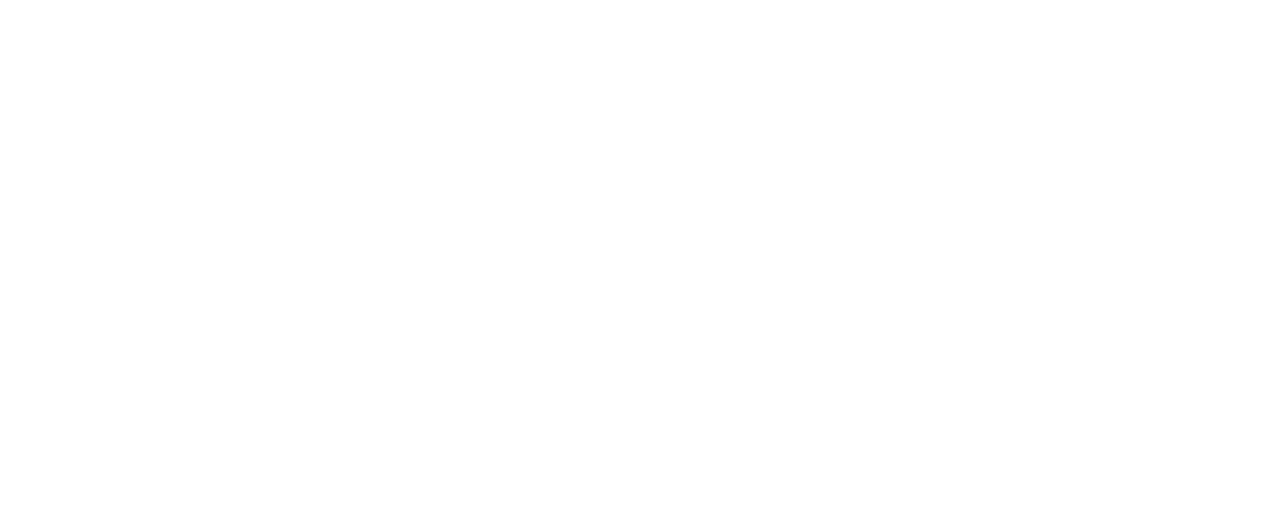
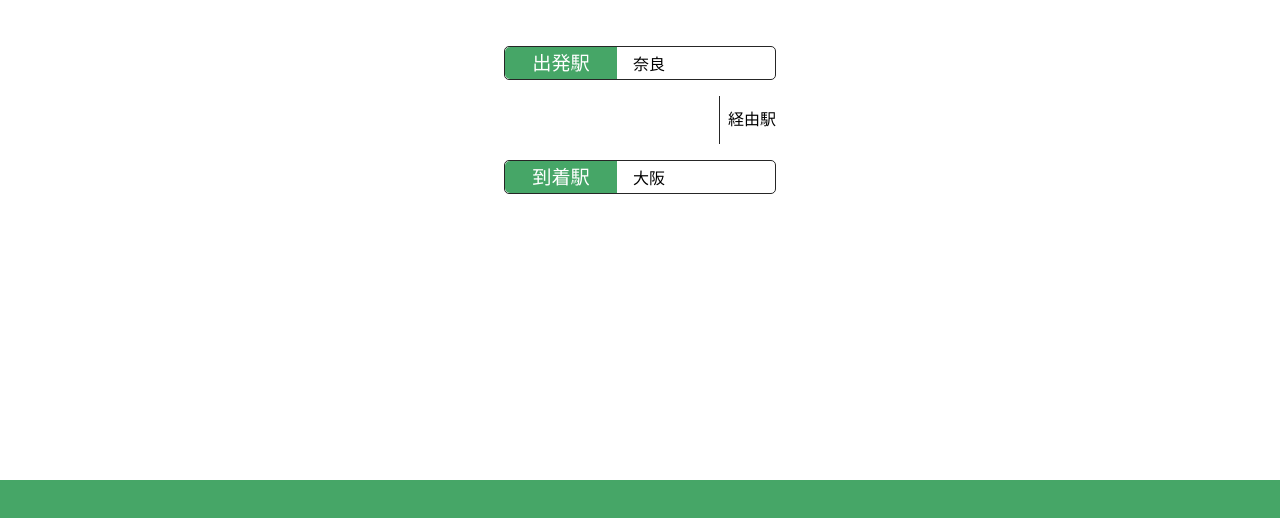
Before and after one commit to RikutoOgaki/teamapp, a Next.js app in the folder src/: page /Home in a window 1280 px wide. Shown: the top 518 px of the page. Built offline with nearby package versions, Linux system fonts and the light colour scheme.

Commit message:
Home,style第一段階完成

```diff
--- a/src/pages/Home/index.tsx
+++ b/src/pages/Home/index.tsx
@@ -4,13 +4,70 @@
 // 一番見るページになる
 
 export default function Home() {
+
+
+    const [test, setTest] = useState(0)
+    const [week, setWeek] = useState({
+        route: [
+            {
+                weeknum: 0,
+                starthome: '奈良',
+                endhome: '大阪'
+            },
+            {
+                weeknum: 1,
+                starthome: '大阪',
+                endhome: '大阪'
+            },
+            {
+                weeknum: 2,
+                starthome: '生駒',
+                endhome: '大阪'
+            },
+            {
+                weeknum: 3,
+                starthome: '生駒',
+                endhome: '大阪'
+            },
+            {
+                weeknum: 4,
+                starthome: '生駒',
+                endhome: '大阪'
+            },
+            {
+                weeknum: 5,
+                starthome: '生駒',
+                endhome: '大阪'
+            },
+            {
+                weeknum: 6,
+                starthome: '生駒',
+                endhome: '大阪'
+            },
+        ]
+    })
+
+    // 今日の日付とその曜日を取得して、一致するweekの値を表示する
+
+
     return (
         <>
             <div className={style.homeWrap}>
                 <div className={style.myRoute}>
-                    <div className={style.subMyRoute}>
-
-                    </div>
+                    {week.route.map((v, idx) =>
+                        v.weeknum === test ?
+                            <div key={idx} className={style.subMyRoute}>
+                                <div className={style.start}>
+                                    <p className={style.label}>出発駅</p>
+                                    <p className={style.homeName}>{v.starthome}</p>
+                                </div>
+                                <span className={style.span}>経由駅</span>
+                                <div className={style.end}>
+                                    <p className={style.label}>到着駅</p>
+                                    <p className={style.homeName}>{v.endhome}</p>
+                                </div>
+                            </div> : null
+                    )}
                 </div>
                 <div className={style.transferPlan}>
 
--- a/src/styles/Home/index.module.scss
+++ b/src/styles/Home/index.module.scss
@@ -0,0 +1,86 @@
+.homeWrap {
+    width: 100%;
+    height: 100vh;
+
+    .myRoute {
+        width: 100%;
+        height: 30vh;
+
+        .subMyRoute {
+            width: 17rem;
+            margin: 0 auto;
+            height: 100%;
+            display: flex;
+            justify-content: center;
+            align-items: flex-end;
+            flex-direction: column;
+            gap: 1rem;
+
+            .start {
+                display: flex;
+                align-items: center;
+                width: 17rem;
+                border: 1px solid #262626;
+                border-radius: 5px;
+
+                .label {
+                    width: 7rem;
+                    height: 2rem;
+                    border-top-left-radius: 5px;
+                    border-bottom-left-radius: 5px;
+                    background-color: #46A667;
+                    color: #ffffff;
+                    text-align: center;
+                    line-height: 1.8;
+                    font-size: 1.2rem;
+                }
+
+                .homeName {
+                    padding-left: 1rem;
+                }
+            }
+
+            .span {
+                height: 3rem;
+                line-height: 3;
+                border-left: 1px solid #262626;
+                padding-left: .5rem;
+            }
+
+            .end {
+                display: flex;
+                align-items: center;
+                width: 17rem;
+                border: 1px solid #262626;
+                border-radius: 5px;
+
+                .label {
+                    width: 7rem;
+                    height: 2rem;
+                    border-top-left-radius: 5px;
+                    border-bottom-left-radius: 5px;
+                    background-color: #46A667;
+                    color: #ffffff;
+                    text-align: center;
+                    line-height: 1.8;
+                    font-size: 1.2rem;
+                }
+
+                .homeName {
+                    padding-left: 1rem;
+                }
+            }
+        }
+    }
+
+    .transferPlan {
+        width: 100%;
+        height: 30vh;
+    }
+
+    .timeDown {
+        width: 100%;
+        height: 40vh;
+        background-color: #46A667;
+    }
+}
```
